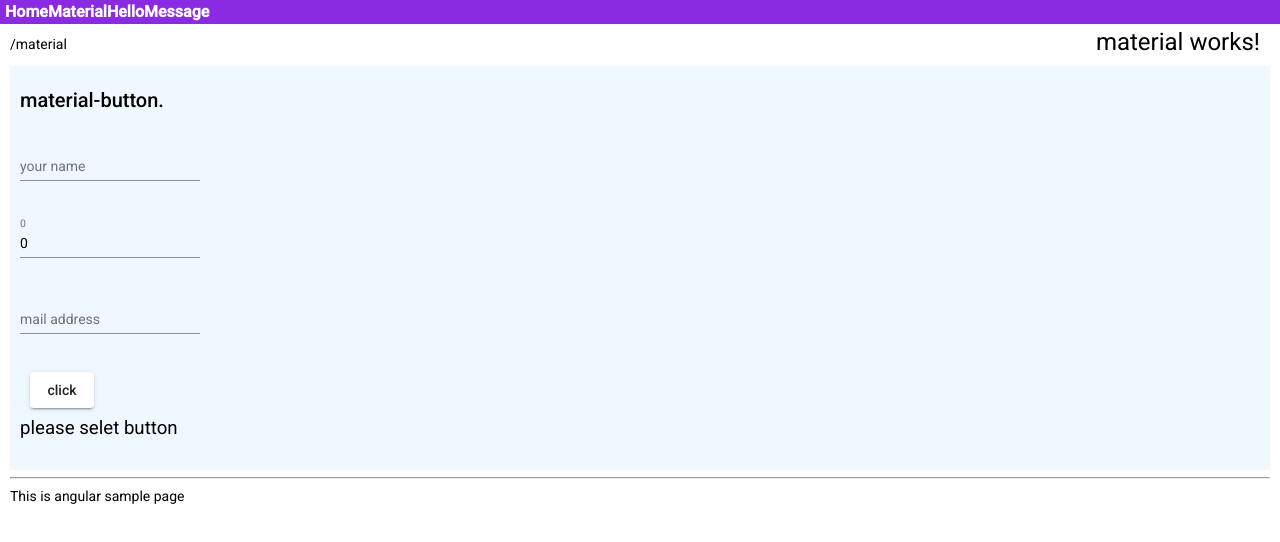
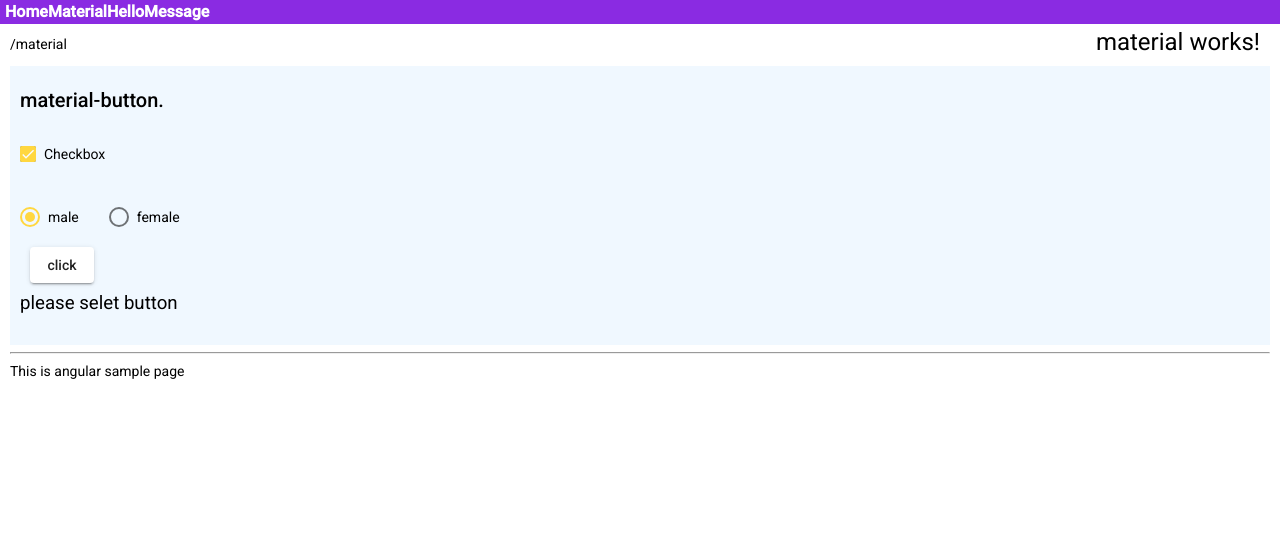
Before and after one commit to sqrmyy/angular-app, an Angular app: page /material in a window 1280 px wide. Shown: the top 542 px of the page. Built offline with nearby package versions, Linux system fonts and the light colour scheme.

Commit message:
checkbox radio

```diff
--- a/src/app/app.module.ts
+++ b/src/app/app.module.ts
@@ -8,6 +8,8 @@ import { MatIconModule } from '@angular/material/icon'
 import { MatButtonToggleModule } from '@angular/material/button-toggle'
 import { MatInputModule } from '@angular/material/input'
 import { BrowserAnimationsModule } from '@angular/platform-browser/animations';
+import { MatCheckboxModule } from '@angular/material/checkbox'
+import { MatRadioModule } from '@angular/material/radio'
 
 import { AppComponent } from './app.component';
 import { HelloComponent } from './hello/hello.component';
@@ -40,6 +42,8 @@ const routes: Routes = [
     MatIconModule,
     MatButtonToggleModule,
     MatInputModule,
+    MatCheckboxModule,
+    MatRadioModule,
     BrowserAnimationsModule
   ],
   providers: [],
--- a/src/app/material/material.component.html
+++ b/src/app/material/material.component.html
@@ -3,21 +3,14 @@
     <div>
         <h2>material-button.</h2>
         <form [formGroup]="myControl">
-            <div><mat-form-field>
-                <input type="text" matInput matType="text"
-                formControlName="name"
-                placeholder="your name">
-            </mat-form-field></div>
-            <div>
-                <mat-form-field>
-                    <input type="number" matInput matType="number" formControlName="number" placeholder="0">
-                </mat-form-field>
-            </div>
-            <div>
-                <mat-form-field>
-                    <input type="email" matInput matType="email" formControlName="email" placeholder="mail address">
-                </mat-form-field>
-            </div>
+            <div><mat-checkbox formControlName="check">
+                Checkbox
+            </mat-checkbox></div>
+            <div></div>
+            <div><mat-radio-group formControlName="radio">
+                <mat-radio-button style="margin-right: 30px;" value="male">male</mat-radio-button>
+                <mat-radio-button value="female">female</mat-radio-button>
+            </mat-radio-group></div>
             <button mat-raised-button (click)="click()">click</button>
         </form>
         <p class="message">{{message}}</p>
--- a/src/app/material/material.component.ts
+++ b/src/app/material/material.component.ts
@@ -15,9 +15,8 @@ export class MaterialComponent implements OnInit {
   ngOnInit(): void {
     this.message = 'please selet button'
     this.myControl = new FormGroup({
-      name: new FormControl(''),
-      number: new FormControl(0),
-      email: new FormControl(''),
+      check: new FormControl(true),
+      radio: new FormControl('male'),
     })
   }
 
```
